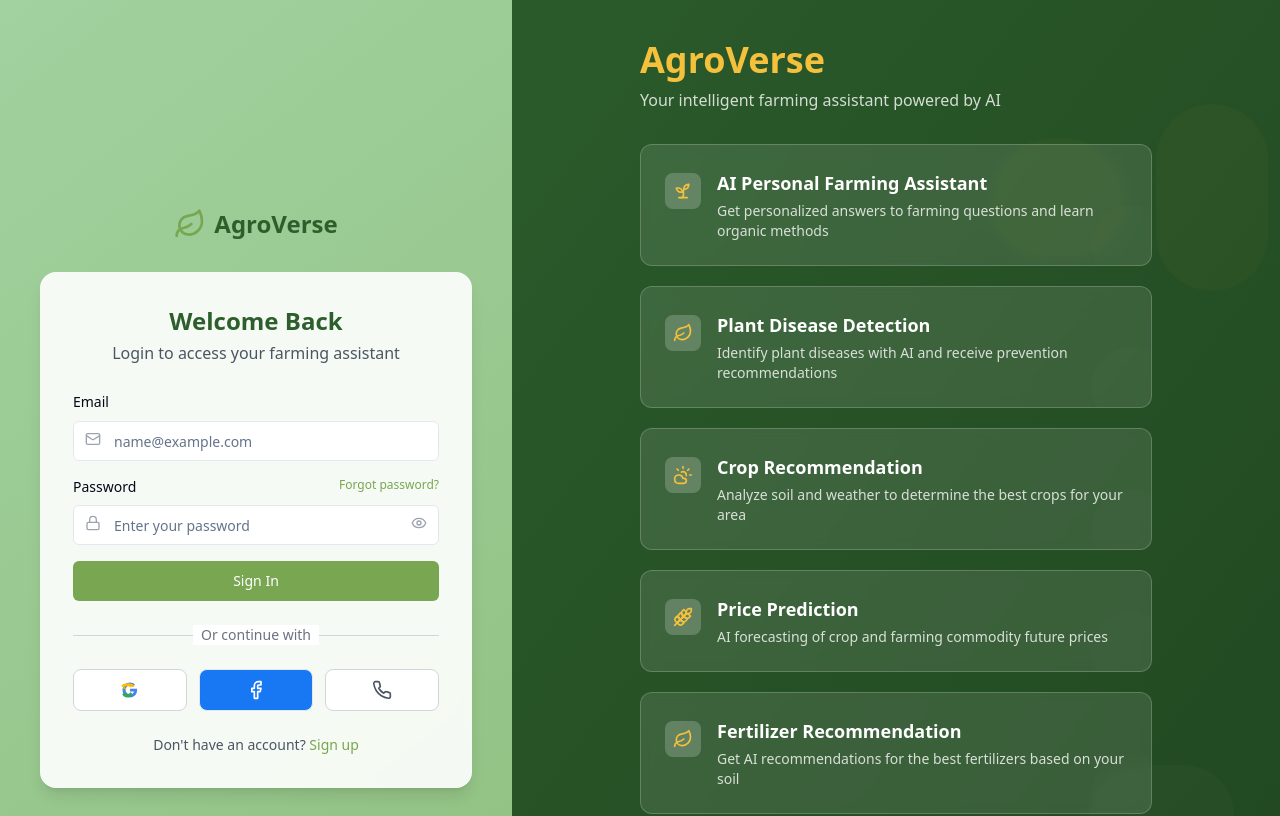
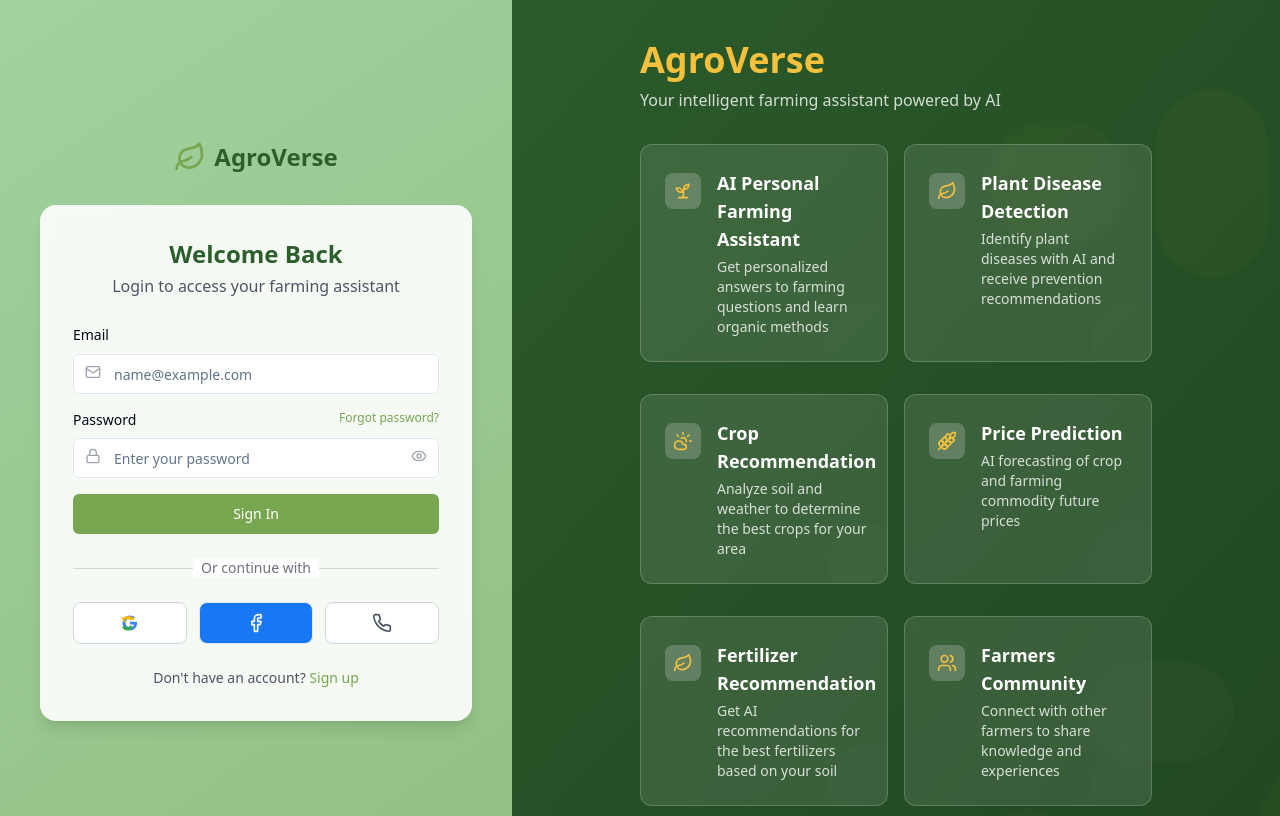
Before and after one commit to aswiinnnnn/farm-smart-ai-portal, a React (Vite) app: page /login in a window 1280 px wide. Shown: the top 816 px of the page. Built offline with nearby package versions, Linux system fonts and the light colour scheme.

Commit message:
Refactor: Feature showcase to two columns
Refactor the feature showcase component to display features in two columns instead of one.

```diff
--- a/src/components/FeatureShowcase.tsx
+++ b/src/components/FeatureShowcase.tsx
@@ -50,6 +50,46 @@ const FeatureShowcase = () => {
     />
   ));
 
+  // Features data
+  const features = [
+    {
+      icon: <Sprout className="h-5 w-5 text-farm-gold" />,
+      title: "AI Personal Farming Assistant",
+      description: "Get personalized answers to farming questions and learn organic methods",
+      delay: 100
+    },
+    {
+      icon: <Leaf className="h-5 w-5 text-farm-gold" />,
+      title: "Plant Disease Detection",
+      description: "Identify plant diseases with AI and receive prevention recommendations",
+      delay: 200
+    },
+    {
+      icon: <CloudSun className="h-5 w-5 text-farm-gold" />,
+      title: "Crop Recommendation",
+      description: "Analyze soil and weather to determine the best crops for your area",
+      delay: 300
+    },
+    {
+      icon: <Wheat className="h-5 w-5 text-farm-gold" />,
+      title: "Price Prediction",
+      description: "AI forecasting of crop and farming commodity future prices",
+      delay: 400
+    },
+    {
+      icon: <Leaf className="h-5 w-5 text-farm-gold" />,
+      title: "Fertilizer Recommendation",
+      description: "Get AI recommendations for the best fertilizers based on your soil",
+      delay: 500
+    },
+    {
+      icon: <Users className="h-5 w-5 text-farm-gold" />,
+      title: "Farmers Community",
+      description: "Connect with other farmers to share knowledge and experiences",
+      delay: 600
+    }
+  ];
+
   return (
     <div className="features-container dark-green-gradient">
       {circles}
@@ -57,48 +97,16 @@ const FeatureShowcase = () => {
         <h1 className="text-4xl font-bold mb-2 text-farm-gold font-display">AgroVerse</h1>
         <p className="text-white/80 mb-8">Your intelligent farming assistant powered by AI</p>
 
-        <div className="space-y-5">
-          <FeatureItem
-            icon={<Sprout className="h-5 w-5 text-farm-gold" />}
-            title="AI Personal Farming Assistant"
-            description="Get personalized answers to farming questions and learn organic methods"
-            delay={100}
-          />
-
-          <FeatureItem
-            icon={<Leaf className="h-5 w-5 text-farm-gold" />}
-            title="Plant Disease Detection"
-            description="Identify plant diseases with AI and receive prevention recommendations"
-            delay={200}
-          />
-
-          <FeatureItem
-            icon={<CloudSun className="h-5 w-5 text-farm-gold" />}
-            title="Crop Recommendation"
-            description="Analyze soil and weather to determine the best crops for your area"
-            delay={300}
-          />
-
-          <FeatureItem
-            icon={<Wheat className="h-5 w-5 text-farm-gold" />}
-            title="Price Prediction"
-            description="AI forecasting of crop and farming commodity future prices"
-            delay={400}
-          />
-
-          <FeatureItem
-            icon={<Leaf className="h-5 w-5 text-farm-gold" />}
-            title="Fertilizer Recommendation"
-            description="Get AI recommendations for the best fertilizers based on your soil"
-            delay={500}
-          />
-
-          <FeatureItem
-            icon={<Users className="h-5 w-5 text-farm-gold" />}
-            title="Farmers Community"
-            description="Connect with other farmers to share knowledge and experiences"
-            delay={600}
-          />
+        <div className="grid grid-cols-2 gap-4">
+          {features.map((feature, index) => (
+            <FeatureItem
+              key={index}
+              icon={feature.icon}
+              title={feature.title}
+              description={feature.description}
+              delay={feature.delay}
+            />
+          ))}
         </div>
       </div>
 
```
